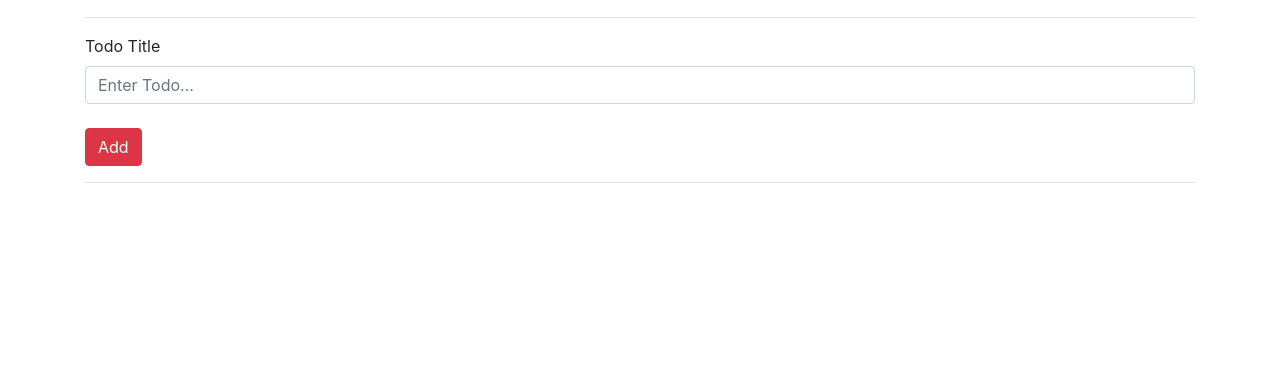
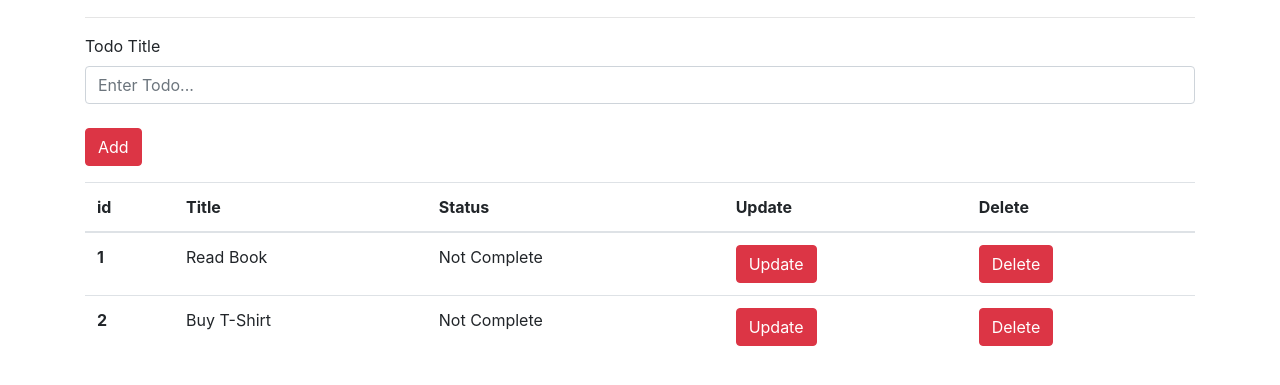
Before and after one commit to onurtacc/flask-todo-app, a Flask app: page / in a window 1280 px wide. Shown: the part 133-518 px from the top of the page. Run offline with Flask 2, Linux system fonts and the light colour scheme; data comes from the database, SQL or seed files in the repository; both versions use the stored data as it was after the commit; some libraries are stand-ins or nearby versions.

Commit message:
add todo func and table

```diff
--- a/app.py
+++ b/app.py
@@ -1,5 +1,5 @@
 import os
-from flask import Flask, render_template, request
+from flask import Flask, render_template, request, redirect, url_for
 from flask_sqlalchemy import SQLAlchemy
 
 PROJECT_ROOT = os.path.dirname(os.path.realpath(__file__))
@@ -18,7 +18,17 @@ class Todo(db.Model):
 
 @app.route("/")
 def index():
-    return render_template("index.html")
+    todo_list = Todo.query.all()
+    return render_template("index.html", todo_list=todo_list)
+
+
+@app.route("/add", methods=["POST"])
+def add():
+    title = request.form.get("title")
+    new_todo = Todo(title=title, complete=False)
+    db.session.add(new_todo)
+    db.session.commit()
+    return redirect(url_for("index"))
 
 
 if __name__ == "__main__":
--- a/templates/index.html
+++ b/templates/index.html
@@ -20,8 +20,33 @@
             <input type="text" class="form-control" id="title" name="title" placeholder="Enter Todo..."><br>
             <button type="submit" class="btn btn-danger">Add</button>
         </div>
-        <hr>
     </form>
+    <table class="table">
+        <thead>
+        <tr>
+            <th scope="col">id</th>
+            <th scope="col">Title</th>
+            <th scope="col">Status</th>
+            <th scope="col">Update</th>
+            <th scope="col">Delete</th>
+        </tr>
+        </thead>
+        <tbody>
+        {% for todo in todo_list %}
+            <tr>
+                <th scope="row">{{ todo.id }}</th>
+                <td>{{ todo.title }}</td>
+                {% if todo.complete == False %}
+                    <td>Not Complete</td>
+                {% else %}
+                    <td>Completed</td>
+                {% endif %}
+                <td><a href="/complete/{{ todo.id }}" class="btn btn-danger">Update</a></td>
+                <td><a href="/delete/{{ todo.id }}" class="btn btn-danger">Delete</a></td>
+            </tr>
+        {% endfor %}
+        </tbody>
+    </table>
 </div>
 
 
```
Also changed, not shown: todo.db.
